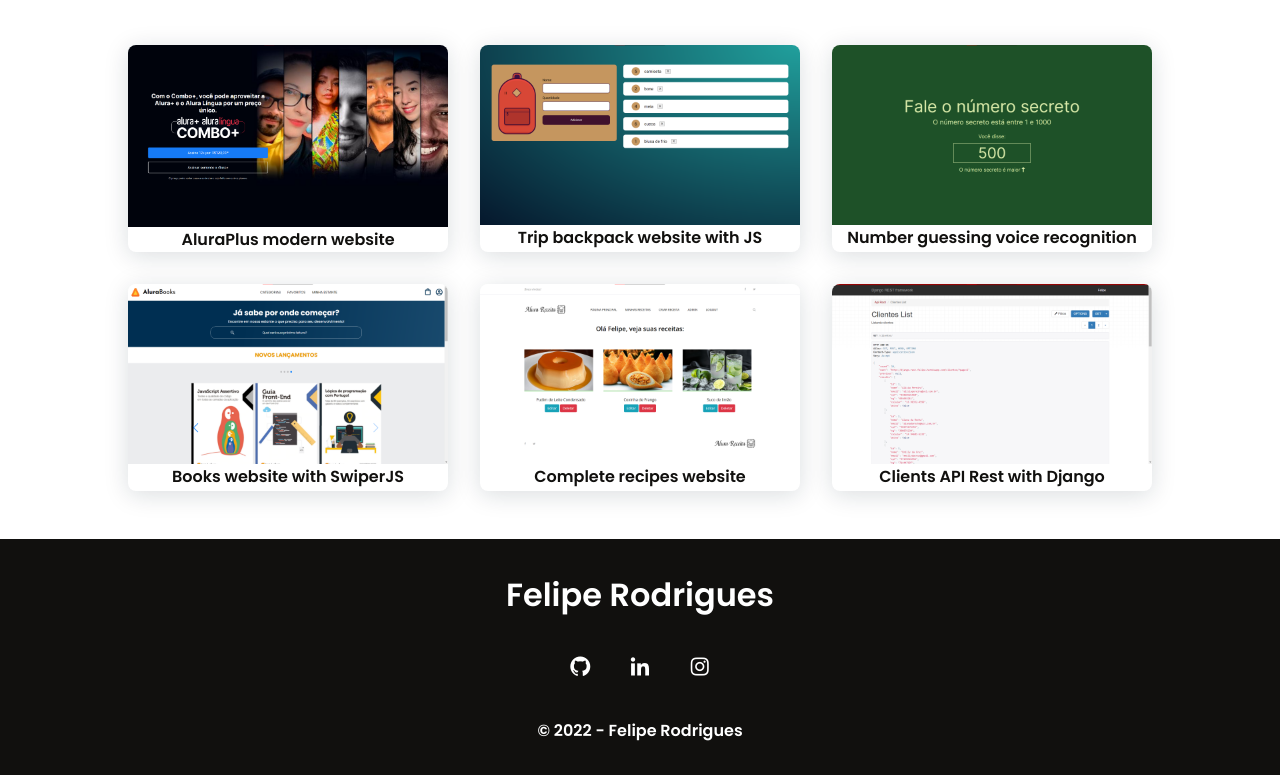
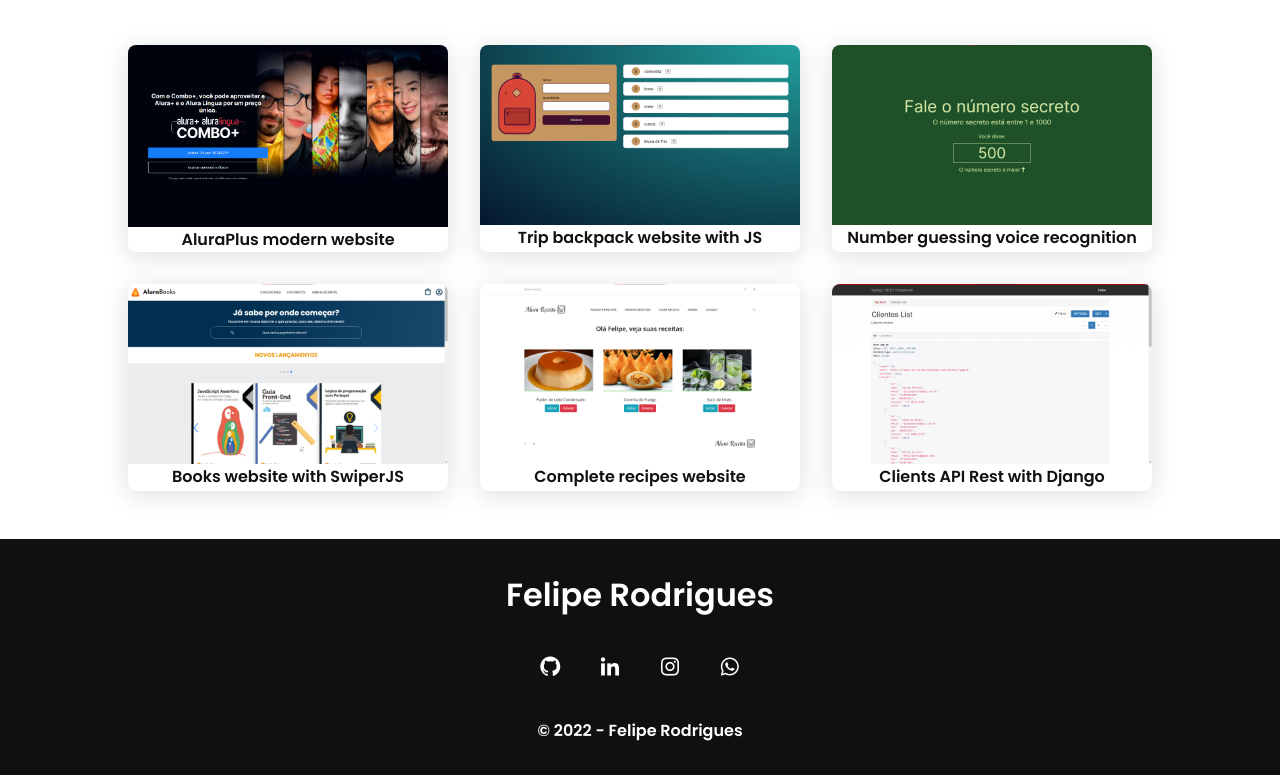
Before and after one commit to fehenriq/portfolio, a plain HTML site: page index.html in a window 1280 px wide. Shown: the part 2130-2905 px from the top of the page. Drawn offline with nearby package versions, Linux system fonts and the light colour scheme.

Commit message:
added whatsapp footer icon

```diff
--- a/index.html
+++ b/index.html
@@ -191,6 +191,7 @@
                     <a href="https://github.com/fehenriq" target="_blank" class="footer__icon"><i class='bx bxl-github' ></i></a>
                     <a href="https://www.linkedin.com/in/felipe-rodrigues-525407180/" target="_blank" class="footer__icon"><i class='bx bxl-linkedin' ></i></a>
                     <a href="https://www.instagram.com/fe_henriq/" target="_blank" class="footer__icon"><i class='bx bxl-instagram' ></i></a>
+                    <a href="https://wa.me/5511993178823?text=Olá,%20vim%20pelo%20seu%20portfolio!" target="_blank" class="footer__icon"><i class='bx bxl-whatsapp'></i></a>
                 </div>
                 <p>&#169; 2022 - Felipe Rodrigues</p>
             </footer>
```
